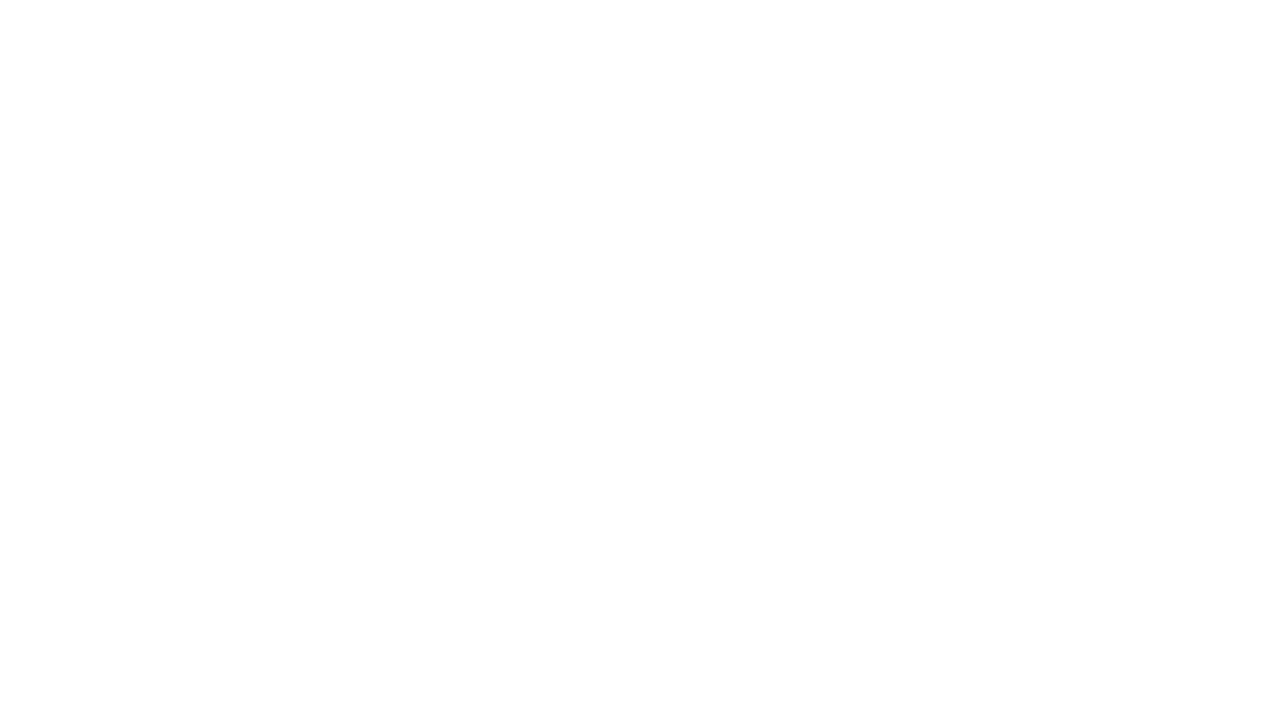
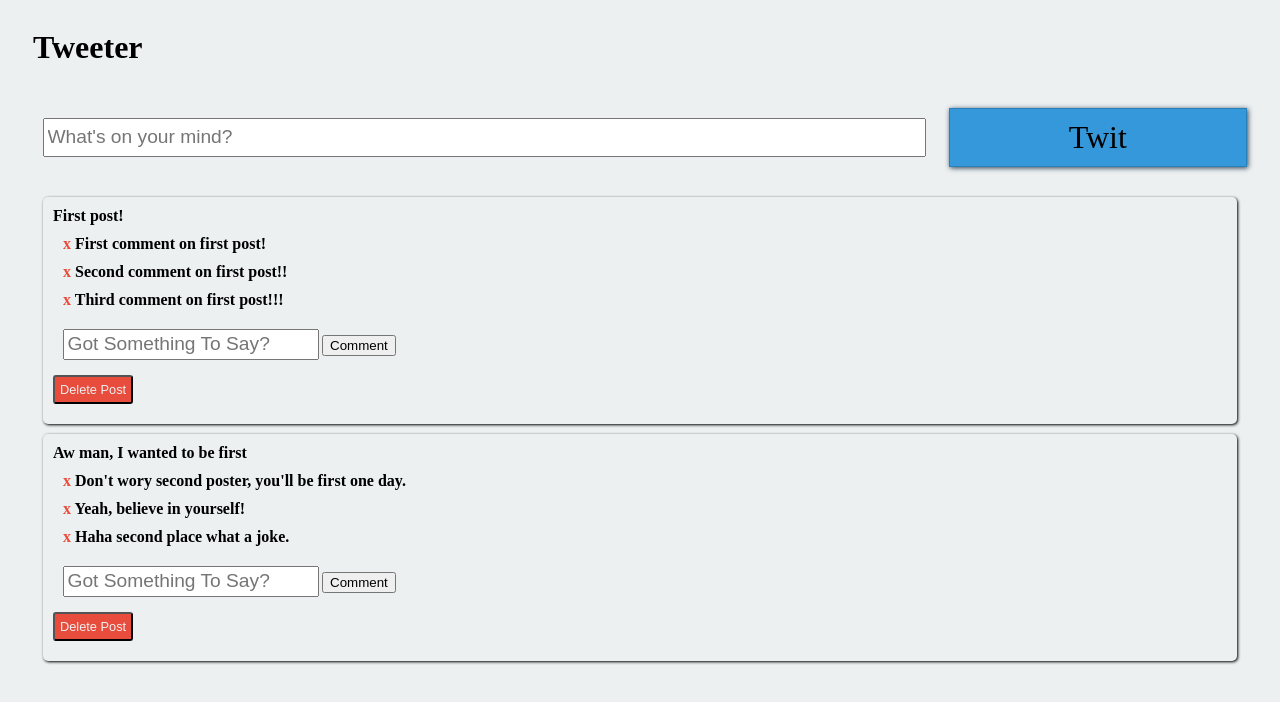
Before and after one commit to amirgal/Tweeter, a plain HTML site: page index.html in a window 1280 px wide. Drawn offline with nearby package versions, Linux system fonts and the light colour scheme; a web font is replaced by a local one.

Commit message:
added the Renderer module that renders the page

```diff
--- a/index.html
+++ b/index.html
@@ -1,12 +1,21 @@
 <!DOCTYPE html>
-<html lang="en">
+<html>
 <head>
-    <meta charset="UTF-8">
-    <meta name="viewport" content="width=device-width, initial-scale=1.0">
-    <meta http-equiv="X-UA-Compatible" content="ie=edge">
-    <title>Document</title>
+    <title>Tweeter</title>
+    <link href="https://fonts.googleapis.com/css?family=Balthazar" rel="stylesheet"><link rel="stylesheet" type="text/css" media="screen" href="style.css" />
+    <script src="https://ajax.googleapis.com/ajax/libs/jquery/3.3.1/jquery.min.js"></script>
 </head>
 <body>
-    <script src="logic.js"></script>
+
+    <div id="container">
+        <h1 id="title">Tweeter</h1>
+        <input type="text" placeholder="What's on your mind?" id="input">
+        <div id="post" onclick="post()">Twit</div>
+        <div id="posts"></div>
+    </div>
+
+    <script src="render.js"></script> <!-- You'll create this soon -->
+    <script src="logic.js"></script> <!-- You've got this -->
+    <script src="main.js"></script> <!-- You'll create this soon -->
 </body>
 </html>
--- /dev/null
+++ b/main.js
@@ -0,0 +1,4 @@
+const tweeter = Tweeter()
+const renderer = Renderer()
+
+renderer.renderPosts(tweeter.getPosts())
--- /dev/null
+++ b/render.js
@@ -0,0 +1,16 @@
+const Renderer = function () {
+    const renderPosts = (posts) => {
+        $('#posts').empty()
+        for(let post of posts) {
+            const postElm = $(`<div class="post post-text" data-id=${post.id}>${post.text}</div>`)
+            for(let comment of post.comments) {
+                postElm.append(`<div class="comments" data-id=${comment.id}><span class=delete-comment>x </span>${comment.text}</div>`)
+            }
+            $('#posts').append(postElm)
+            postElm.append(`<input placeholder="Got Something To Say?" id="input"><button>Comment</button>`)
+            postElm.append(`<button class="delete" style="display:block">Delete Post</button>`)
+        }
+    }
+
+    return {renderPosts}
+}
--- /dev/null
+++ b/style.css
@@ -0,0 +1,82 @@
+body{
+    background-color: #ecf0f1;
+    font-family: 'Balthazar', serif;
+}
+
+#container{
+    display: grid;
+    grid-gap: 20px;
+    padding-left: 25px;
+    padding-right: 25px;
+    grid-template-columns: 3fr 1fr;
+    grid-template-areas:
+    "h .""i b""p p"
+}
+
+#header{
+    grid-area: h;
+    color: #3498db;
+}
+
+#input{
+    grid-area: i;
+    padding: 2.5px; /*changed from 10px*/
+    font-size: 1.5vw;
+    margin-right: 3px; /*added*/
+    margin-left: 10px; /*added*/
+    margin-top: 10px; /*added*/
+    margin-bottom: 10px; /*added*/
+}
+
+#posts{
+    grid-area: p;
+}
+
+#post{
+    grid-area: b;
+    padding: 10px;
+    background-color: #3498db;
+    border: 1px solid #2980b9;
+    box-shadow: 1px 1px 5px #2c3e50;
+    cursor: pointer;
+    display: flex;
+    justify-content: center;
+    font-size: 2.5vw;
+}
+
+.post{
+    box-shadow: 1px 1px 3px;
+    margin: 10px;
+    border-radius: 5px;
+    padding: 10px;
+}
+
+#post:active{
+    background-color: #2980b9
+}
+
+.post-text{
+    font-weight: bold;
+}
+
+.comments{
+    margin-left: 10px;
+    margin: 10px;
+}
+
+.delete{
+    cursor: pointer;
+    color: #ecf0f1;
+    background-color: #e74c3c;
+    display: inline-block;
+    padding: 5px;
+    border-radius: 3px;
+    font-size: 0.8em;
+    margin-bottom: 10px;
+    margin-top: 5px;
+}
+
+.delete-comment{
+    cursor: pointer;
+    color: #e74c3c;
+}
```
